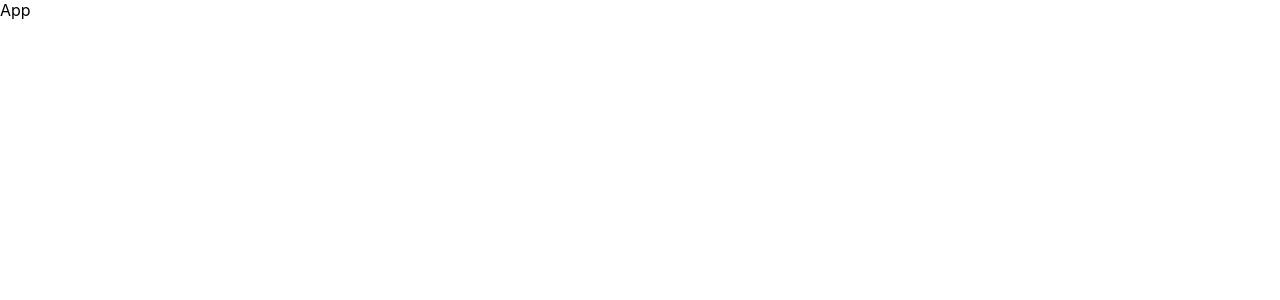
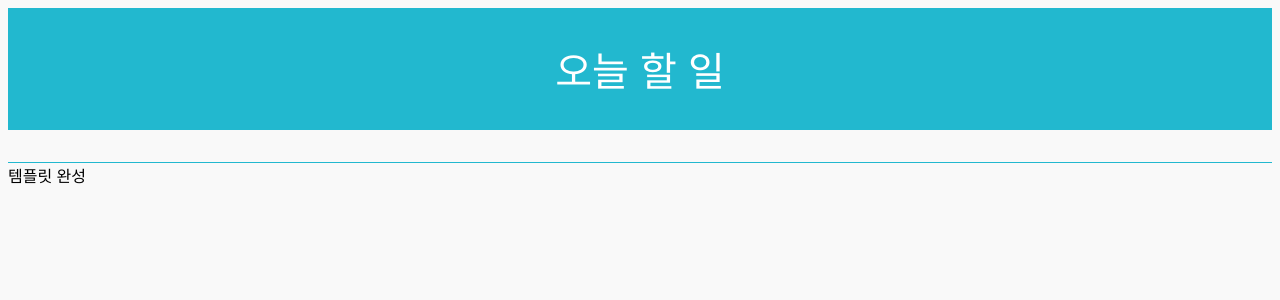
Before and after one commit to easywaldo/react-todo-list, a React (Create React App) app: page / in a window 1280 px wide. Shown: the top 300 px of the page. Built offline with nearby package versions, Linux system fonts and the light colour scheme.

Commit message:
컴포넌트 구성하기

```diff
--- a/src/App.js
+++ b/src/App.js
@@ -1,12 +1,14 @@
 import React, { Component } from 'react';
+import TodoListTemplates from './components/TodoListTemplates';
+import './index.css';
 
 class App extends Component {
   render() {
     return (
-      <div>
-        App
-      </div>
-    )
+      <TodoListTemplates>
+        템플릿 완성
+      </TodoListTemplates>
+    );
   }
 }
 
--- a/src/components/TodoListTemplates.css
+++ b/src/components/TodoListTemplates.css
@@ -0,0 +1,25 @@
+.todo-list-template {
+  background: white;
+  width: 512px;
+  box-shadow: 0 3px 6px rgba(0,0,0,0.16), 0 3px 6px rgba(0,0,0,0.23); /* 그림자 */
+  margin: 0 auto; /* 페이지 중앙 정렬 */
+  margin-top: 4rem;
+}
+
+.title {
+  padding: 2rem;
+  font-size: 2.5rem;
+  text-align: center;
+  font-weight: 100;
+  background: #22b8cf;;
+  color: white;
+}
+
+.form-wrapper {
+  padding: 1rem;
+  border-bottom: 1px solid #22b8cf;
+}
+
+.todos-wrapper {
+  min-height: 5rem;
+}
--- a/src/components/TodoListTemplates.js
+++ b/src/components/TodoListTemplates.js
@@ -0,0 +1,20 @@
+import React from 'react';
+import './TodoListTemplates.css';
+
+const TodoListTemplates = ({form, children}) => {
+    return (
+        <main className="todo-list-templates">
+            <div className="title">
+                오늘 할 일
+            </div>
+            <section className="form-wrapper">
+                {form}
+            </section>
+            <section className="todos-wrapper">
+                {children}
+            </section>
+        </main>
+    )
+}
+
+export default TodoListTemplates;
--- a/src/index.css
+++ b/src/index.css
@@ -1,14 +1,6 @@
 body {
-  margin: 0;
-  padding: 0;
-  font-family: -apple-system, BlinkMacSystemFont, "Segoe UI", "Roboto", "Oxygen",
-    "Ubuntu", "Cantarell", "Fira Sans", "Droid Sans", "Helvetica Neue",
-    sans-serif;
-  -webkit-font-smoothing: antialiased;
-  -moz-osx-font-smoothing: grayscale;
+  margin: 20;
+  padding: 20;
+  font-family: sans-serif;
+  background: #f9f9f9;
 }
-
-code {
-  font-family: source-code-pro, Menlo, Monaco, Consolas, "Courier New",
-    monospace;
-}
```
